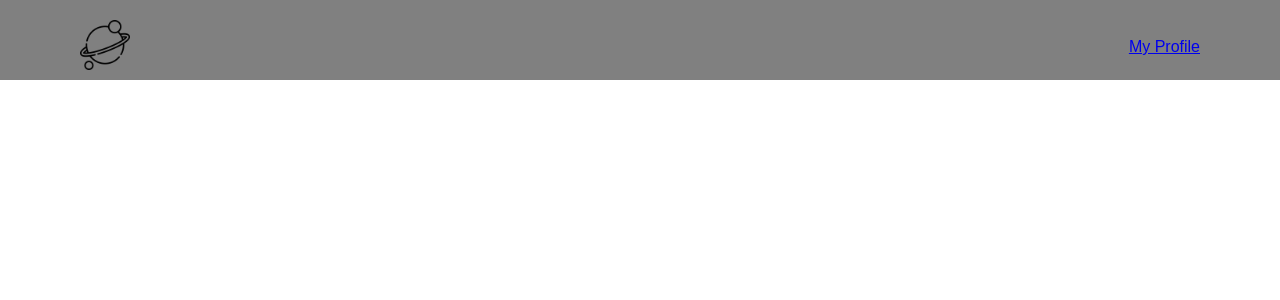
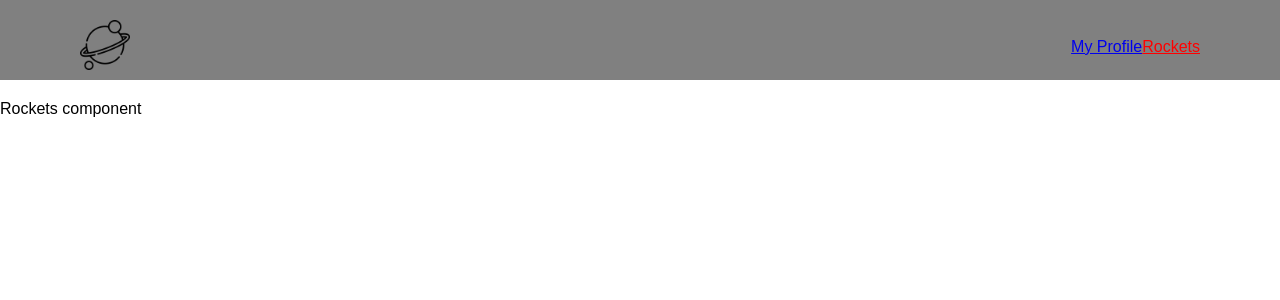
Before and after one commit to Elerqsousy/spacex, a React (Create React App) app: page /rockets in a window 1280 px wide. Before the commit this address had no page. Shown: the top 300 px of the page. Built offline with nearby package versions, Linux system fonts and the light colour scheme.

Commit message:
Build rockets page structure

```diff
--- a/src/App.css
+++ b/src/App.css
@@ -32,3 +32,7 @@
 .page-container {
   margin-top: 100px;
 }
+
+.nav-links {
+  display: flex;
+}
--- a/src/App.js
+++ b/src/App.js
@@ -1,16 +1,24 @@
 import './css-reset.css';
 import './App.css';
 import { BrowserRouter as Router, Route, Routes } from 'react-router-dom';
+import React, { Suspense } from 'react';
 import Nav from './navigation/Nav';
 import Profile from './pages/Profile';
+
+const Rockets = React.lazy(() => import('./pages/Rockets'));
 
 function App() {
   return (
     <Router>
       <Nav />
-      <Routes>
-        <Route path="/" element={<Profile />} />
-      </Routes>
+      <Suspense fallback={<div>Loading...</div>}>
+        <Routes>
+
+          <Route path="/" element={<Profile />} />
+          <Route path="/rockets" element={<Rockets />} />
+
+        </Routes>
+      </Suspense>
     </Router>
   );
 }
--- a/src/navigation/Nav.js
+++ b/src/navigation/Nav.js
@@ -8,6 +8,10 @@ export default function Nav() {
     {
       path: '/',
       text: 'My Profile',
+    },
+    {
+      path: '/rockets',
+      text: 'Rockets',
     },
   ];
   return (
--- /dev/null
+++ b/src/pages/Rockets.js
@@ -0,0 +1,7 @@
+const Rockets = () => (
+  <div className="page-container">
+    Rockets component
+  </div>
+);
+
+export default Rockets;
```
